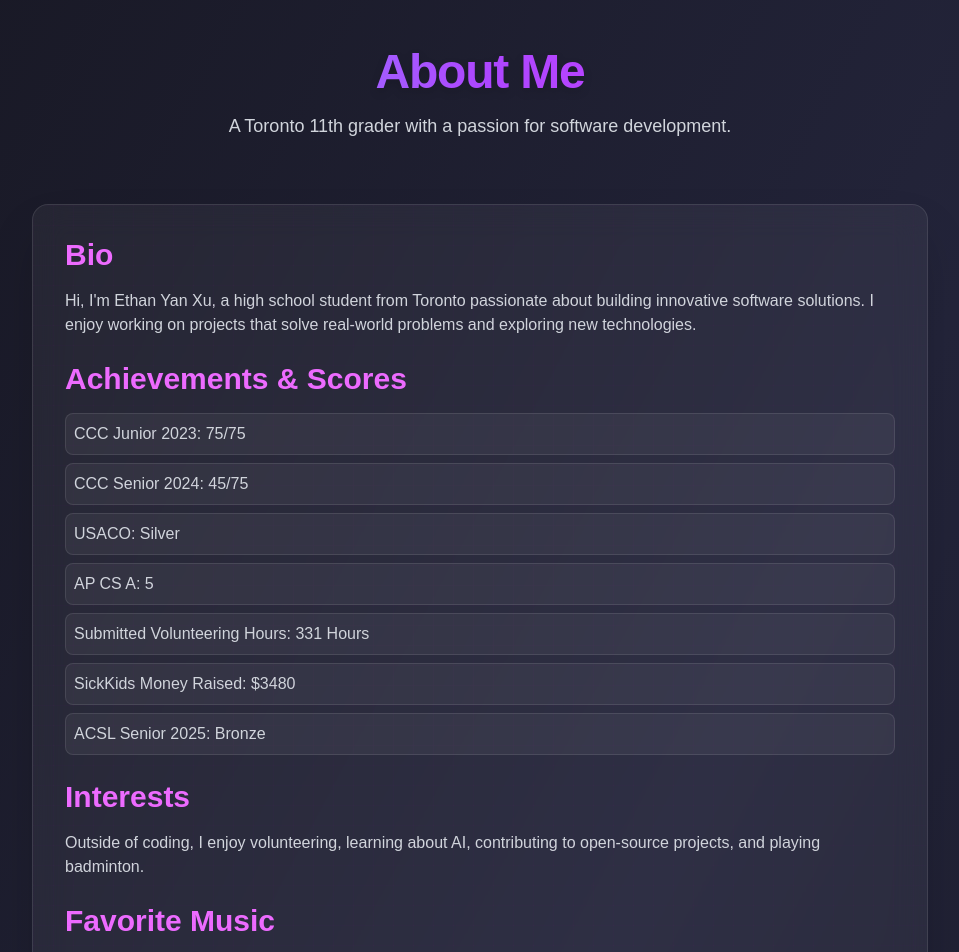
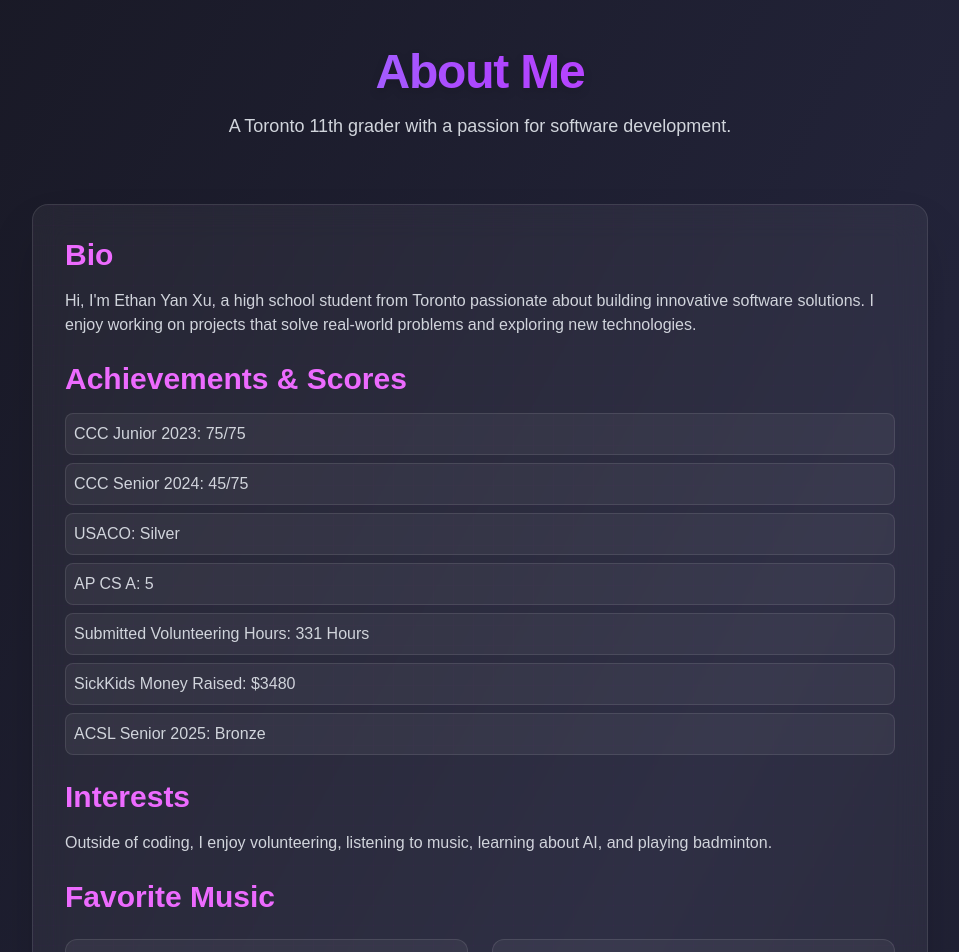
Before and after one commit to OoEthanoO/me, a Next.js app: page /about in a window 1280 px wide. Shown: the top 952 px of the page, without its empty margins (160-1119 px from the left). Built offline with nearby package versions, Linux system fonts and the light colour scheme.

Commit message:
Update interests section and correct music embed link in About page

```diff
--- a/app/about/page.tsx
+++ b/app/about/page.tsx
@@ -29,7 +29,7 @@ export default function About() {
           </ul>
           <h2 className="text-3xl font-bold mb-4 text-fuchsia-400">Interests</h2>
           <p className="text-gray-300 mb-6">
-            Outside of coding, I enjoy volunteering, learning about AI, contributing to open-source projects, and playing badminton.
+            Outside of coding, I enjoy volunteering, listening to music, learning about AI, and playing badminton.
           </p>
 
           <h2 className="text-3xl font-bold mb-6 text-fuchsia-400">Favorite Music</h2>
@@ -48,7 +48,7 @@ export default function About() {
                   height="175"
                   width="100%"
                   sandbox="allow-forms allow-popups allow-same-origin allow-scripts allow-storage-access-by-user-activation allow-top-navigation-by-user-activation"
-                  src="https://embed.music.apple.com/ca/album/this-feels-like-the-end/1589232674?i=1589232795"
+                  src="https://embed.music.apple.com/ca/song/this-feels-like-the-end/1519414142"
                   className="rounded-lg"
                 ></iframe>
               </div>
```
